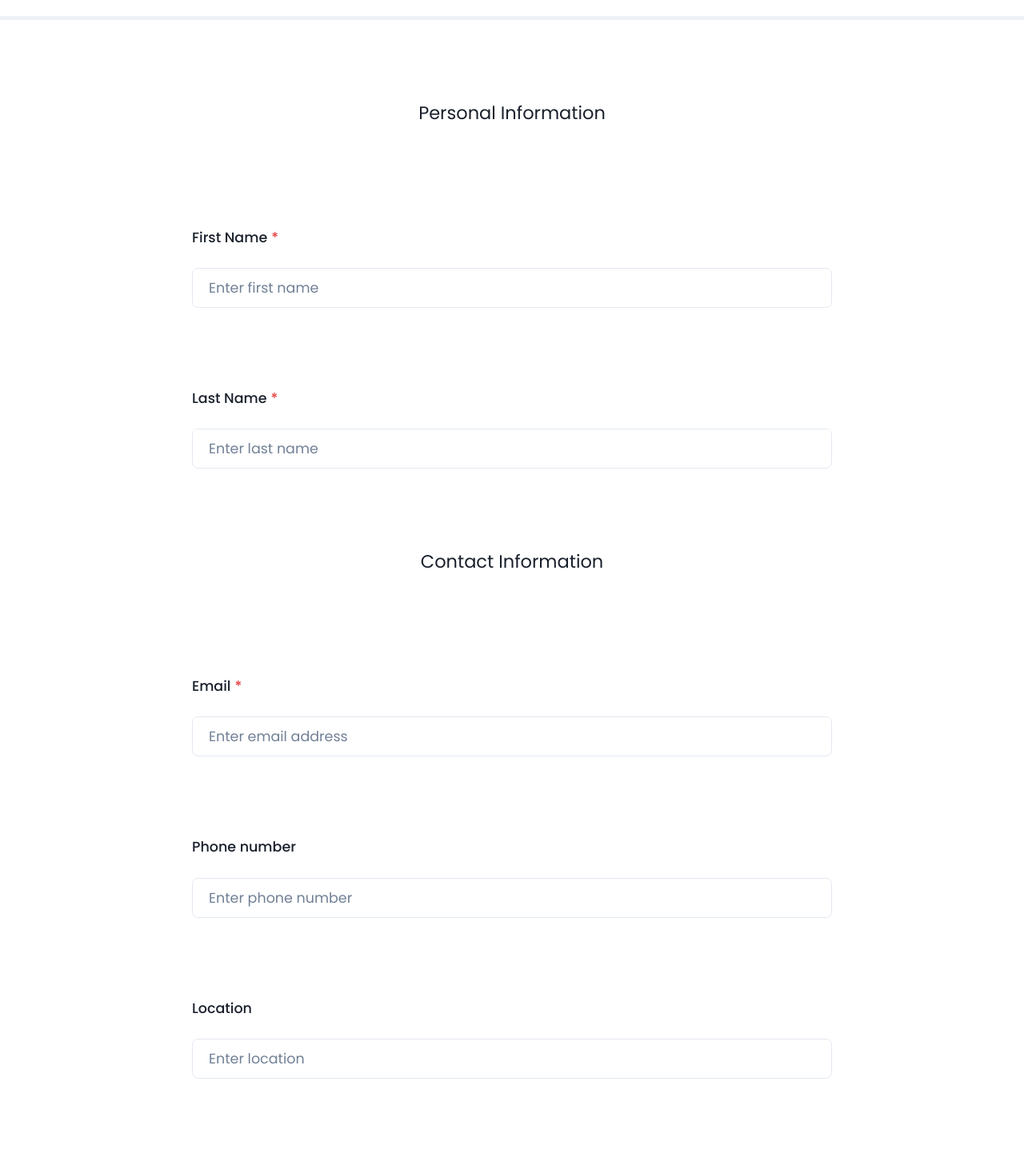
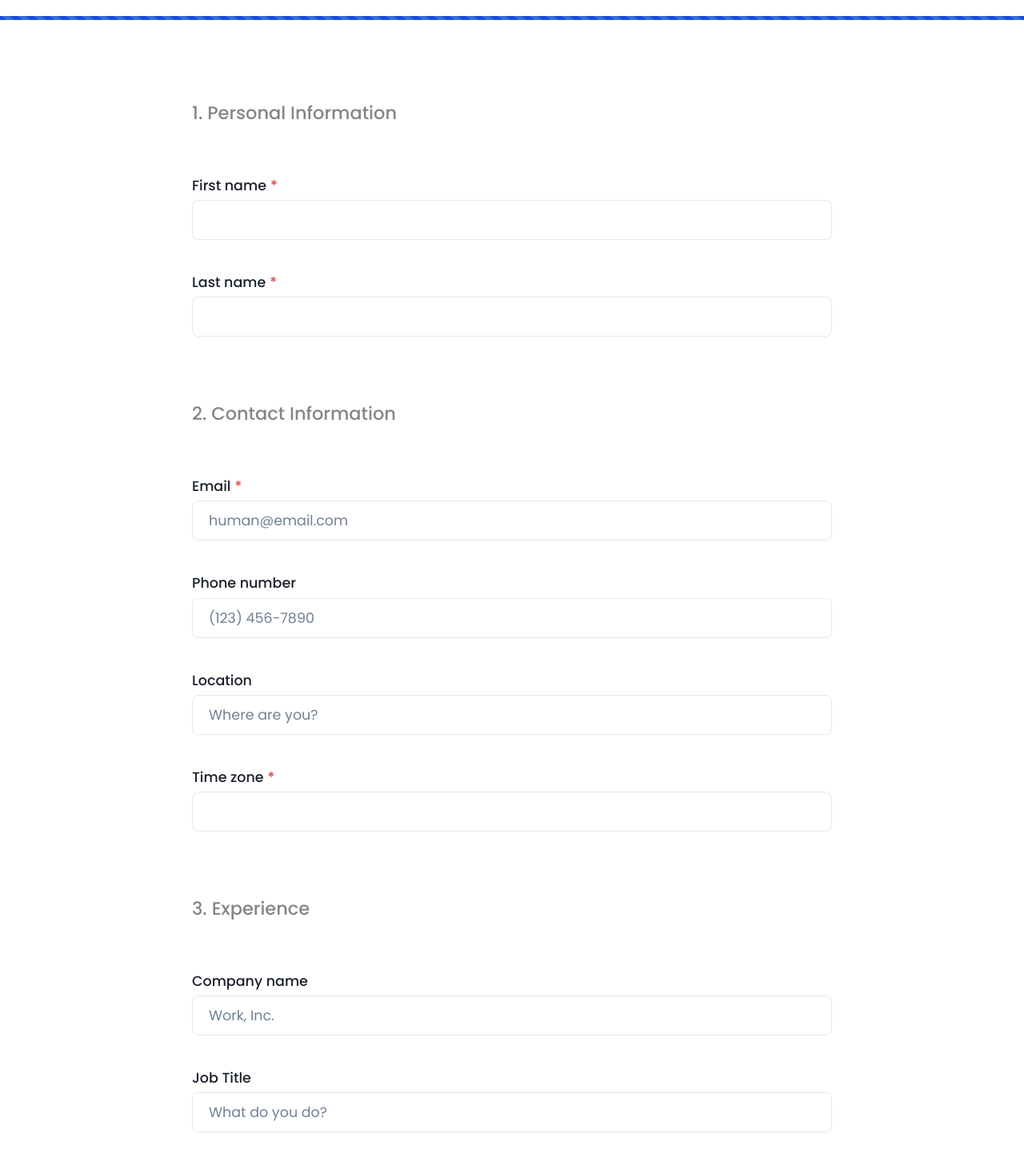
Before and after one commit to UPenn-MOSA-Hackathon-Gang-of-Three/penn-pal-frontend, a Next.js app: page /mentorintake/new in a window 1280 px wide. Shown: the part 220-1672 px from the top of the page at 80% size. Built offline with nearby package versions, Linux system fonts and the light colour scheme.

Commit message:
Updated all fields in create participant form

```diff
--- a/components/createMentorForm/index.tsx
+++ b/components/createMentorForm/index.tsx
@@ -1,47 +1,51 @@
 import { useRef } from 'react';
 import * as Yup from 'yup';
+import 'yup-phone';
 import { Formik, Form, Field } from 'formik';
 import {
   VStack,
   FormControl,
+  Text,
   FormLabel,
   FormHelperText,
   FormErrorMessage,
   Input,
-  Textarea,
-  Text,
   Button,
 } from '@chakra-ui/react';
 
 import { FormikValues, FormikErrors } from 'formik';
 
-const CreateMentorSchema = Yup.object().shape({
-  eventName: Yup.string().required('Field is required'),
-  closingDate: Yup.string().required('Field is required'),
-  emails: Yup.string().required('Field is required'),
+const RegistrantSchema = Yup.object().shape({
+  firstName: Yup.string().required('Field is required'),
+  lastName: Yup.string().required('Field is required'),
+  gender: Yup.string().required('Field is required'),
+  email: Yup.string().email('Invalid email').required('Field is required'),
+  phoneNumber: Yup.lazy(value =>
+    !value
+      ? Yup.string()
+      : Yup.string().phone(undefined, undefined, 'Invalid phone number')
+  ),
+  timeZone: Yup.string().required('Field is required'),
+  location: Yup.string(),
+  yearsOfExperience: Yup.number().required('Field is required'),
+  companyName: Yup.string(),
+  jobTitle: Yup.string(),
+  certifications: Yup.array().of(Yup.string()),
+  skills: Yup.array().of(Yup.string()),
+  isOpenToMultiple: Yup.boolean().required('Field is required'),
+  genderPreference: Yup.string().required('Field is required'),
 });
 
 const calcProgress = (
   values: FormikValues,
-  errors: FormikErrors<any>,
-  hasValidEmail: boolean
+  errors: FormikErrors<any>
 ): number => {
   const totalFields = Object.keys(values).length;
   const validFields = Object.keys(values).filter(
-    field =>
-      !errors[field] &&
-      Boolean(values[field]) &&
-      (field !== 'emails' || hasValidEmail)
+    field => !errors[field]
   ).length;
 
   return Math.floor((validFields / totalFields) * 100);
-};
-
-const validateEmails = (emailsStr: string): string[] => {
-  const potentialEmails = emailsStr.split(/[\s,]+/);
-  return potentialEmails.filter(
-    email => Boolean(email) && /^[\w-\.]+@([\w-]+\.)+[\w-]{2,4}$/.test(email)
-  );
 };
 
 type Props = {
@@ -49,29 +53,35 @@ type Props = {
   onSubmit: Function;
 };
 
-const CreateEventForm = ({ onProgressChange, onSubmit }: Props) => {
+const RegisterEventForm = ({ onProgressChange, onSubmit }: Props) => {
   const progressRef = useRef(0);
 
   return (
     <Formik
       initialValues={{
-        eventName: '',
-        closingDate: '',
-        emails: '',
+        firstName: '',
+        lastName: '',
+        gender: '',
+        email: '',
+        phoneNumber: '',
+        timeZone: '',
+        location: '',
+        yearsOfExperience: null,
+        companyName: '',
+        jobTitle: '',
+        certifications: [],
+        skills: [],
+        isOpenToMultiple: false,
+        genderPreference: '',
       }}
       onSubmit={values =>
-        onSubmit({ ...values, emails: validateEmails(values.emails) })
+        // TODO: Handle submission processing
+        onSubmit(values)
       }
-      validationSchema={CreateMentorSchema}
+      validationSchema={RegistrantSchema}
     >
       {({ handleSubmit, values, errors, touched }) => {
-        const validEmails = validateEmails(values.emails);
-        const newProgress = calcProgress(
-          values,
-          errors,
-          Boolean(validEmails.length)
-        );
-
+        const newProgress = calcProgress(values, errors);
         if (progressRef.current !== newProgress) {
           onProgressChange(newProgress);
           progressRef.current = newProgress;
@@ -79,58 +89,57 @@ const CreateEventForm = ({ onProgressChange, onSubmit }: Props) => {
 
         return (
           <Form onSubmit={handleSubmit} noValidate>
-            <VStack spacing={{ base: 16, lg: 20 }}>
-              <Text fontSize='lg' mb={5}>
-                Personal Information
+            <VStack spacing={{ base: 8, lg: 8 }} alignItems='start'>
+              <Text fontSize='lg' fontWeight={500} color='blackAlpha.600'>
+                1. Personal Information
               </Text>
-
               <FormControl
                 isRequired
-                isInvalid={!!errors.eventName && touched.eventName}
+                isInvalid={!!errors.firstName && touched.firstName}
               >
-                <FormLabel htmlFor='firstName' fontSize='sm' mb={5}>
-                  First Name
+                <FormLabel htmlFor='firstName' fontSize='sm' mb={1}>
+                  First name
                 </FormLabel>
                 <Field
                   as={Input}
                   id='firstName'
                   name='firstName'
                   type='text'
-                  placeholder='Enter first name'
                   fontSize='sm'
                 />
-                <FormErrorMessage>{errors.closingDate}</FormErrorMessage>
+                <FormErrorMessage>{errors.firstName}</FormErrorMessage>
               </FormControl>
-
               <FormControl
                 isRequired
-                isInvalid={!!errors.eventName && touched.eventName}
+                isInvalid={!!errors.lastName && touched.lastName}
               >
-                <FormLabel htmlFor='lastName' fontSize='sm' mb={5}>
-                  Last Name
+                <FormLabel htmlFor='lastName' fontSize='sm' mb={1}>
+                  Last name
                 </FormLabel>
                 <Field
                   as={Input}
                   id='lastName'
                   name='lastName'
                   type='text'
-                  placeholder='Enter last name'
                   fontSize='sm'
                 />
-                <FormErrorMessage>{errors.closingDate}</FormErrorMessage>
+                <FormErrorMessage>{errors.lastName}</FormErrorMessage>
               </FormControl>
-
               {/*TODO add gender*/}
 
-              <Text fontSize='lg' mb={5}>
-                Contact Information
+              <Text
+                fontSize='lg'
+                fontWeight={500}
+                color='blackAlpha.600'
+                pt={8}
+              >
+                2. Contact Information
               </Text>
-
               <FormControl
                 isRequired
-                isInvalid={!!errors.eventName && touched.eventName}
+                isInvalid={!!errors.email && touched.email}
               >
-                <FormLabel htmlFor='email' fontSize='sm' mb={5}>
+                <FormLabel htmlFor='email' fontSize='sm' mb={1}>
                   Email
                 </FormLabel>
                 <Field
@@ -138,29 +147,31 @@ const CreateEventForm = ({ onProgressChange, onSubmit }: Props) => {
                   id='email'
                   name='email'
                   type='text'
-                  placeholder='Enter email address'
+                  placeholder='human@email.com'
                   fontSize='sm'
                 />
-                <FormErrorMessage>{errors.closingDate}</FormErrorMessage>
+                <FormErrorMessage>{errors.email}</FormErrorMessage>
               </FormControl>
 
-              <FormControl isInvalid={!!errors.eventName && touched.eventName}>
-                <FormLabel htmlFor='phoneNumber' fontSize='sm' mb={5}>
+              <FormControl
+                isInvalid={!!errors.phoneNumber && touched.phoneNumber}
+              >
+                <FormLabel htmlFor='phoneNumber' fontSize='sm' mb={1}>
                   Phone number
                 </FormLabel>
                 <Field
                   as={Input}
                   id='phoneNumber'
                   name='phoneNumber'
-                  type='phone' //TODO check this type
-                  placeholder='Enter phone number'
+                  type='tel'
+                  placeholder='(123) 456-7890'
                   fontSize='sm'
                 />
-                <FormErrorMessage>{errors.closingDate}</FormErrorMessage>
+                <FormErrorMessage>{errors.phoneNumber}</FormErrorMessage>
               </FormControl>
 
-              <FormControl isInvalid={!!errors.eventName && touched.eventName}>
-                <FormLabel htmlFor='location' fontSize='sm' mb={5}>
+              <FormControl isInvalid={!!errors.location && touched.location}>
+                <FormLabel htmlFor='location' fontSize='sm' mb={1}>
                   Location
                 </FormLabel>
                 <Field
@@ -168,57 +179,57 @@ const CreateEventForm = ({ onProgressChange, onSubmit }: Props) => {
                   id='location'
                   name='location'
                   type='text'
-                  placeholder='Enter location'
+                  placeholder='Where are you?'
                   fontSize='sm'
                 />
-                <FormErrorMessage>{errors.closingDate}</FormErrorMessage>
+                <FormErrorMessage>{errors.location}</FormErrorMessage>
               </FormControl>
 
+              {/*  TODO: Convert to select */}
               <FormControl
                 isRequired
-                isInvalid={!!errors.eventName && touched.eventName}
+                isInvalid={!!errors.timeZone && touched.timeZone}
               >
-                <FormLabel htmlFor='timeZone' fontSize='sm' mb={5}>
-                  Time Zone
+                <FormLabel htmlFor='timeZone' fontSize='sm' mb={1}>
+                  Time zone
                 </FormLabel>
                 <Field
                   as={Input}
                   id='timeZone'
                   name='timeZone'
-                  type='text' //TODO check type
-                  placeholder='Enter timezone'
+                  type='text'
                   fontSize='sm'
                 />
-                <FormErrorMessage>{errors.closingDate}</FormErrorMessage>
+                <FormErrorMessage>{errors.timeZone}</FormErrorMessage>
               </FormControl>
 
-              <Text fontSize='lg' mb={5}>
-                Experience
+              <Text
+                fontSize='lg'
+                fontWeight={500}
+                color='blackAlpha.600'
+                pt={8}
+              >
+                3. Experience
               </Text>
-
               <FormControl
-                isRequired
-                isInvalid={!!errors.eventName && touched.eventName}
+                isInvalid={!!errors.companyName && touched.companyName}
               >
-                <FormLabel htmlFor='companyName' fontSize='sm' mb={5}>
-                  Company Name
+                <FormLabel htmlFor='companyName' fontSize='sm' mb={1}>
+                  Company name
                 </FormLabel>
                 <Field
                   as={Input}
                   id='companyName'
                   name='companyName'
                   type='text'
-                  placeholder='Enter company name'
+                  placeholder='Work, Inc.'
                   fontSize='sm'
                 />
-                <FormErrorMessage>{errors.closingDate}</FormErrorMessage>
+                <FormErrorMessage>{errors.companyName}</FormErrorMessage>
               </FormControl>
 
-              <FormControl
-                isRequired
-                isInvalid={!!errors.eventName && touched.eventName}
-              >
-                <FormLabel htmlFor='jobTitle' fontSize='sm' mb={5}>
+              <FormControl isInvalid={!!errors.jobTitle && touched.jobTitle}>
+                <FormLabel htmlFor='jobTitle' fontSize='sm' mb={1}>
                   Job Title
                 </FormLabel>
                 <Field
@@ -226,10 +237,10 @@ const CreateEventForm = ({ onProgressChange, onSubmit }: Props) => {
                   id='jobTitle'
                   name='jobTitle'
                   type='text'
-                  placeholder='Enter job title'
+                  placeholder='What do you do?'
                   fontSize='sm'
                 />
-                <FormErrorMessage>{errors.closingDate}</FormErrorMessage>
+                <FormErrorMessage>{errors.jobTitle}</FormErrorMessage>
               </FormControl>
 
               {/*TODO add certification toggles*/}
@@ -257,4 +268,4 @@ const CreateEventForm = ({ onProgressChange, onSubmit }: Props) => {
   );
 };
 
-export default CreateEventForm; //TODO update
+export default RegisterEventForm;
--- a/package.json
+++ b/package.json
@@ -24,7 +24,8 @@
     "react": "18.2.0",
     "react-dom": "18.2.0",
     "react-router-dom": "^6.3.0",
-    "yup": "^0.32.11"
+    "yup": "^0.32.11",
+    "yup-phone": "^1.3.2"
   },
   "devDependencies": {
     "@types/node": "18.7.16",
--- a/pages/event/new.tsx
+++ b/pages/event/new.tsx
@@ -40,7 +40,7 @@ const NewEvent: NextPage = () => {
       >
         <Container maxW={{ base: '100%', lg: '2xl' }} mb={{ base: 7, lg: 10 }}>
           <Heading fontSize={{ base: 'lg', lg: '3xl' }} fontWeight='600'>
-            Mentor Application
+            Create Mentor-Mentee Event
           </Heading>
           <Text
             mt={3}
```
Also changed, not shown: components/createEventForm/index.tsx (+10 -10 lines), 1 other file (tests, documents, lock files or other folders).
